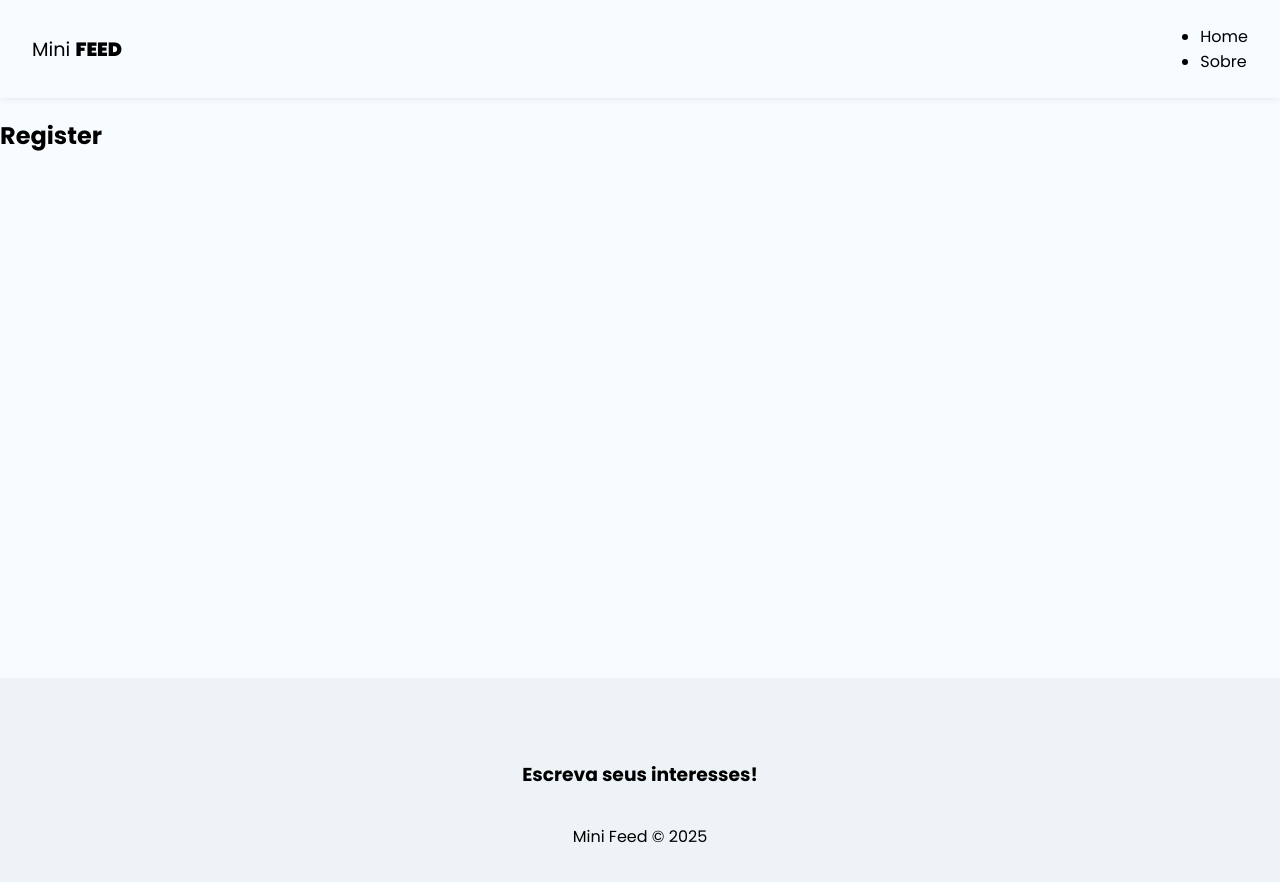
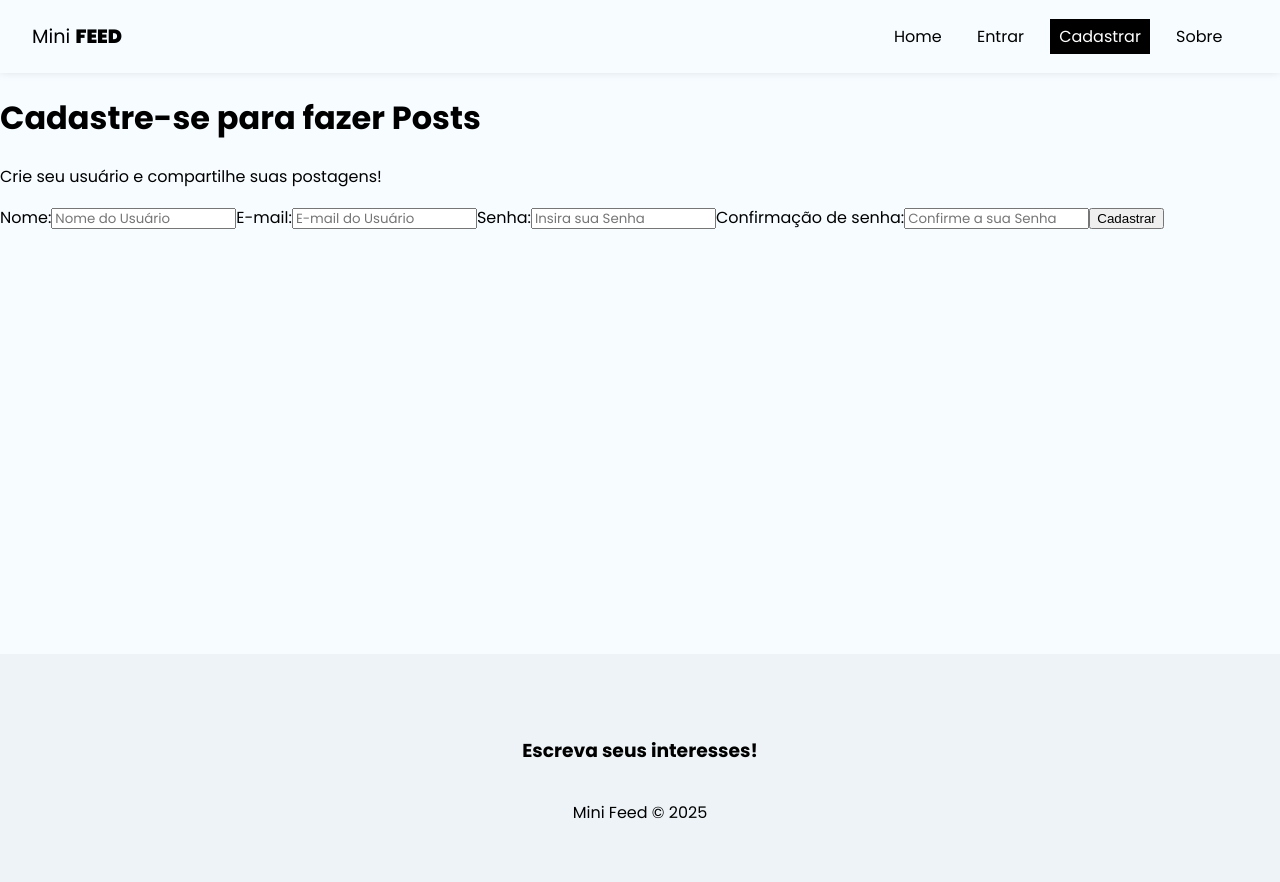
Before and after one commit to Gioomoraes/Mini-Feed, a React (Vite) app: page /register in a window 1280 px wide. Shown: the top 882 px of the page. Built offline with nearby package versions, Linux system fonts and the light colour scheme.

Commit message:
implementing basic registration

```diff
--- a/src/components/Navbar.jsx
+++ b/src/components/Navbar.jsx
@@ -7,13 +7,29 @@
       <NavLink to="/" className={styles.brand}>
         Mini <span>Feed</span>
       </NavLink>
-      <ul className={styles.links}>
+      <ul className={styles.links_list}>
         <li>
           <NavLink
             to="/"
             className={({ isActive }) => (isActive ? styles.active : "")}
           >
             Home
+          </NavLink>
+        </li>
+        <li>
+          <NavLink
+            to="/login"
+            className={({ isActive }) => (isActive ? styles.active : "")}
+          >
+            Entrar
+          </NavLink>
+        </li>
+        <li>
+          <NavLink
+            to="/register"
+            className={({ isActive }) => (isActive ? styles.active : "")}
+          >
+            Cadastrar
           </NavLink>
         </li>
         <li>
--- a/src/index.css
+++ b/src/index.css
@@ -31,3 +31,5 @@
 nav button:hover {
   color: #bbb;
 }
+
+/* Estilos do Form */
--- a/src/pages/Register/Register.jsx
+++ b/src/pages/Register/Register.jsx
@@ -1,9 +1,51 @@
 import styles from "./Register.module.css";
+
+import { useState, useEffect } from "react";
 
 const Register = () => {
   return (
     <div>
-      <h2>Register</h2>
+      <h1>Cadastre-se para fazer Posts</h1>
+      <p>Crie seu usuário e compartilhe suas postagens!</p>
+      <form>
+        <label>
+          <span>Nome:</span>
+          <input
+            type="text"
+            name="displayName"
+            required
+            placeholder="Nome do Usuário"
+          />
+        </label>
+        <label>
+          <span>E-mail:</span>
+          <input
+            type="email"
+            name="email"
+            required
+            placeholder="E-mail do Usuário"
+          />
+        </label>
+        <label>
+          <span>Senha:</span>
+          <input
+            type="password"
+            name="password"
+            required
+            placeholder="Insira sua Senha"
+          />
+        </label>
+        <label>
+          <span>Confirmação de senha:</span>
+          <input
+            type="password"
+            name="confirmPassword"
+            required
+            placeholder="Confirme a sua Senha"
+          />
+        </label>
+        <button className="btn">Cadastrar</button>
+      </form>
     </div>
   );
 };
--- a/src/pages/Register/Register.module.css
+++ b/src/pages/Register/Register.module.css
@@ -0,0 +1,7 @@
+.register {
+  text-align: center;
+}
+
+.register p {
+  color: #aaa;
+}
```
